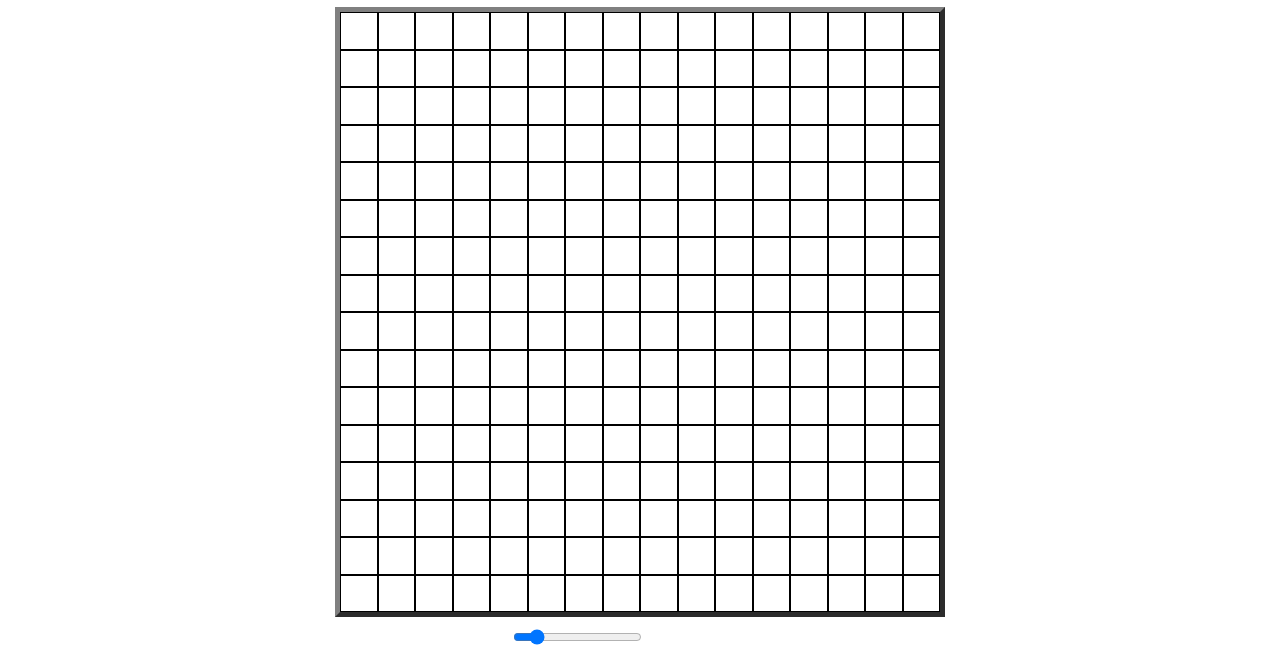
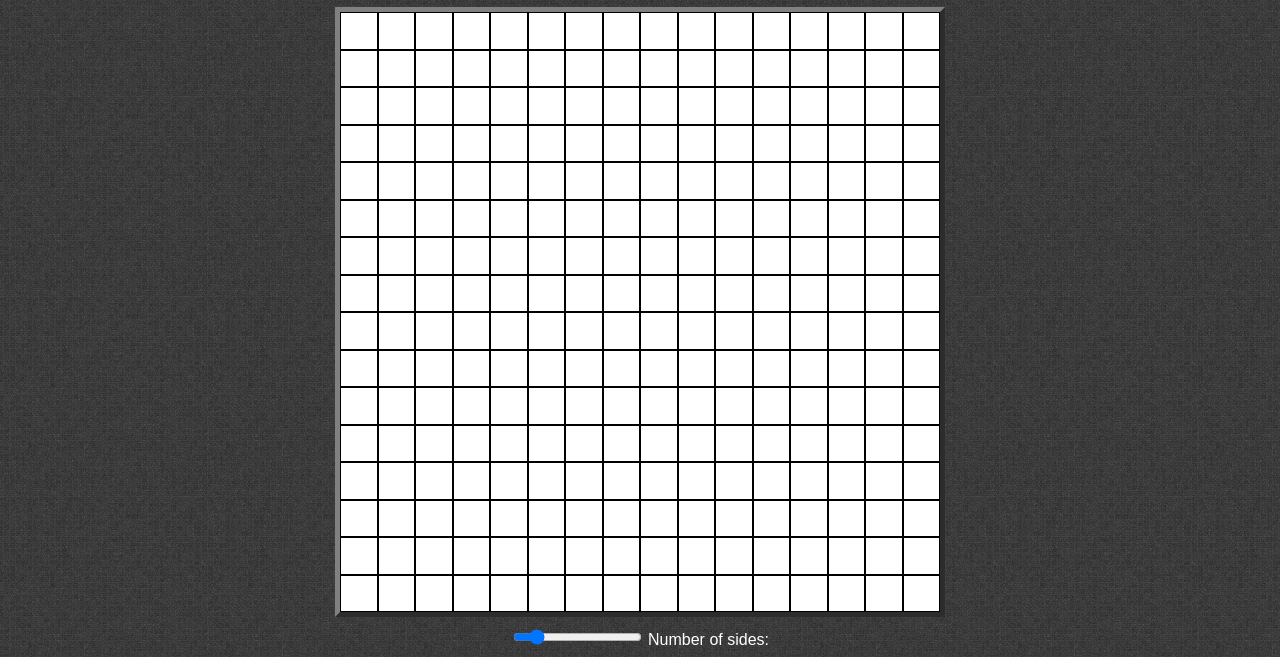
Before and after one commit to WhyAcee/Etch-A-Sketch, a plain HTML site: page index.html in a window 1280 px wide. Shown: the part 145-802 px from the top of the page. Drawn offline with Linux system fonts and the light colour scheme; the site is published under a folder, as on GitHub Pages, so addresses that start at the root find nothing; a web font is replaced by a local one.

Commit message:
fix image

```diff
--- a/styles.css
+++ b/styles.css
@@ -1,5 +1,5 @@
 body {
-    background-image: url(/cool-background.png);
+    background-image: url(imgs/cool-background.png);
     display: flex;
     flex-direction: column;
     align-items: center;
```
Also changed, not shown: imgs/cool-background.png (renamed from cool-background.png).
